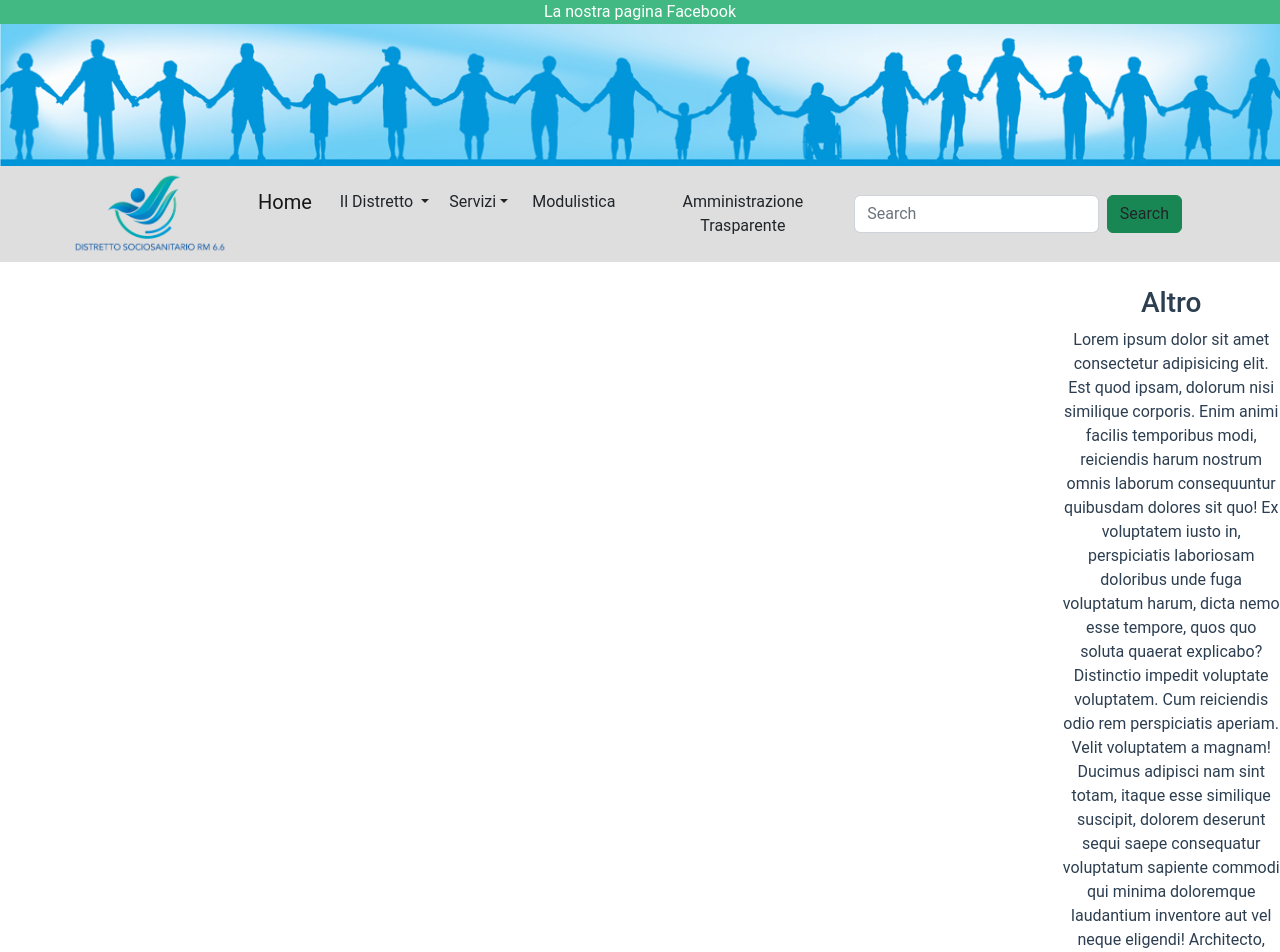
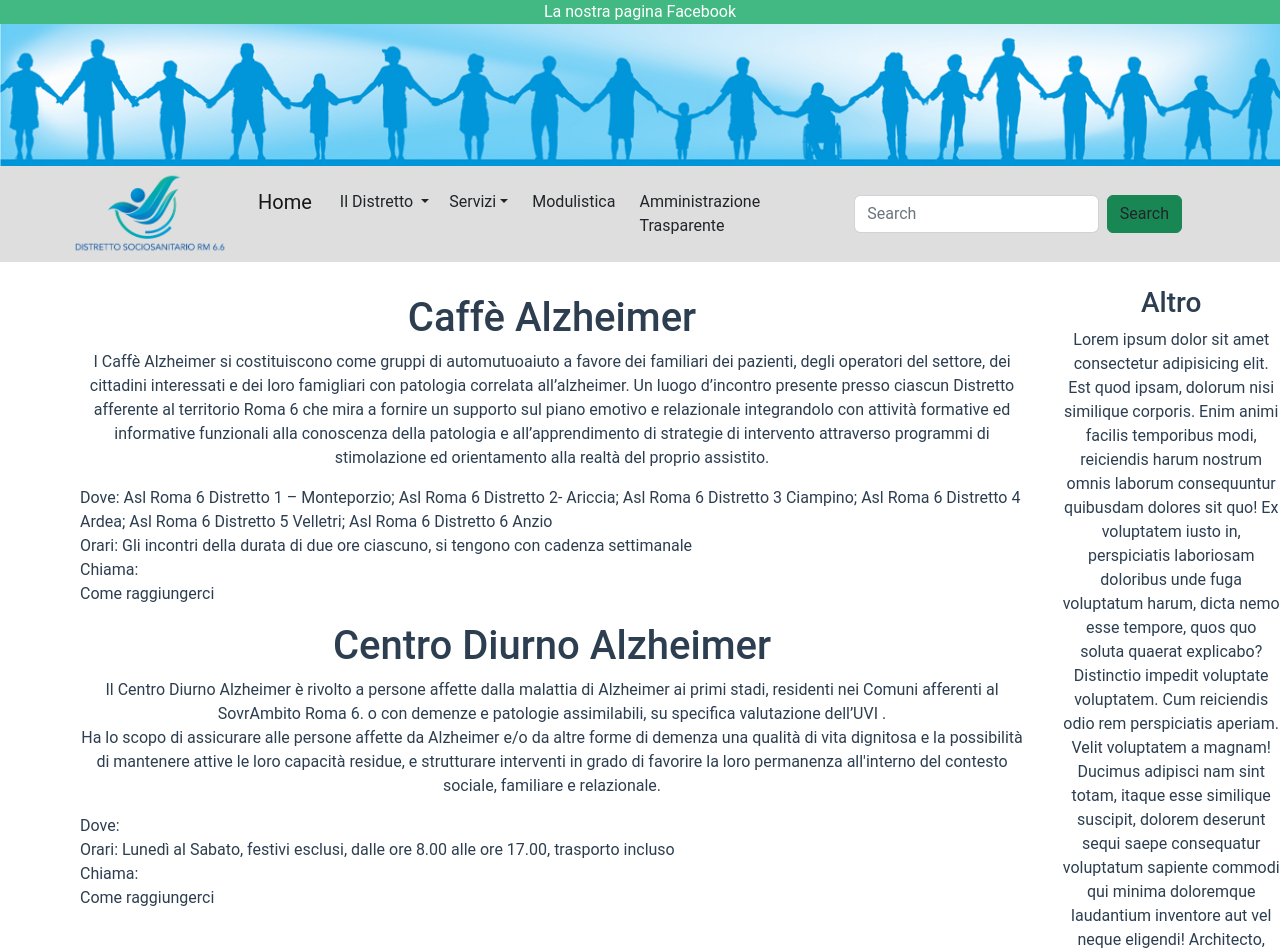
Before and after one commit to Ruma303/ciglieri-demo, a Vue app: page /centro-diurno-alzheimer in a window 1280 px wide. Shown: the top 952 px of the page. Built offline with nearby package versions, Linux system fonts and the light colour scheme.

Commit message:
Supporto per Anziani e Disabili

```diff
--- a/src/App.vue
+++ b/src/App.vue
@@ -40,6 +40,7 @@ export default {
 }
 ul {
     list-style: none;
+    text-align: left;
 }
 a {
     text-decoration: none;
--- a/src/components/header/NavbarComponent.vue
+++ b/src/components/header/NavbarComponent.vue
@@ -52,7 +52,7 @@
               <a class="nav-link dropdown-toggle text-dark px-2" href="#" role="button" data-bs-toggle="dropdown" data-bs-auto-close="outside" aria-expanded="false">
                 Supporto per Anziani e Disabili</a>
               <ul class="dropdown-menu">
-                <li><router-link to="/" class="dropdown-item">Assistenza Domiciliare Integrata</router-link></li>
+                <li><router-link to="/assistenza-domiciliare-integrata" class="dropdown-item">Assistenza Domiciliare Integrata</router-link></li>
                 <li><router-link to="/" class="dropdown-item">Assistenza domiciliare</router-link></li>
                 <li><router-link to="/" class="dropdown-item">Centro Anziani</router-link></li>
                 <li><router-link to="/" class="dropdown-item">Azioni di supporto per i Caregivers</router-link></li>
@@ -60,7 +60,7 @@
                 <li><router-link to="/" class="dropdown-item">Dopo di Noi</router-link></li>
                 <li><router-link to="/" class="dropdown-item">Centro Diurno Disabili Adulti</router-link></li>
                 <li><router-link to="/" class="dropdown-item">Abbattimento barriere architettoniche</router-link></li>
-                <li><router-link to="/" class="dropdown-item">Centro Diurno Caffè Alzheimer</router-link></li>
+                <li><router-link to="/centro-diurno-alzheimer" class="dropdown-item">Centro Diurno Caffè Alzheimer</router-link></li>
               </ul>
             </li>
 
--- a/src/router/router.js
+++ b/src/router/router.js
@@ -13,6 +13,11 @@ import ProntoInterventoSociale from '@/views/Servizi/Ricevi aiuto/ProntoInterven
 //* Famiglie e minori
 import AssistenzaDomiciliareSocioEducativa from '@/views/Servizi/Famiglie e minori/AssistenzaDomiciliareSocioEducativa.vue';
 import SpazioNeutroIncontriProtetti from '@/views/Servizi/Famiglie e minori/SpazioNeutroIncontriProtetti.vue';
+
+//* Supporto per Anziani e Disabili
+import AssistenzaDomiciliareIntegrata from '@/views/Servizi/Supporto per Anziani e Disabili/AssistenzaDomiciliareIntegrata.vue';
+import CentroDiurnoAlzheimer from '@/views/Servizi/Supporto per Anziani e Disabili/CentroDiurnoAlzheimer.vue';
+//import AssistenzaDomiciliareIntegrata from '@/views/Servizi/Supporto per Anziani e Disabili/AssistenzaDomiciliareIntegrata.vue';
 
 
 const routes = [
@@ -57,7 +62,22 @@ const routes = [
     component: SpazioNeutroIncontriProtetti,
   },
 
-
+  //* Supporto per Anziani e Disabili
+  {
+    path: '/assistenza-domiciliare-integrata',
+    name: 'AssistenzaDomiciliareIntegrata',
+    component: AssistenzaDomiciliareIntegrata,
+  },
+   {
+    path: '/centro-diurno-alzheimer',
+    name: 'CentroDiurnoAlzheimer',
+    component: CentroDiurnoAlzheimer,
+  },
+/*   {
+    path: '/pronto-intervento-sociale',
+    name: 'ProntoInterventoSociale',
+    component: ProntoInterventoSociale,
+  }, */
 
 
 
--- /dev/null
+++ b/src/views/Servizi/Supporto per Anziani e Disabili/AssistenzaDomiciliareIntegrata.vue
@@ -0,0 +1,29 @@
+<template>
+    <div>
+      <h1>Assistenza Domiciliare Integrata</h1>
+      <p>L’assistenza domiciliare diretta integrata è rivolta alle persone in condizione di disabilità gravissima beneficiarie dell’indennità di accompagnamento, è costituita da un insieme di prestazioni sociali rese a domicilio, finalizzata a favorire la permanenza delle persone in condizioni di necessità nel proprio ambiente, nonché ad elevare la qualità della vita delle stesse, ad evitare il fenomeno dell'isolamento, dell'emarginazione sociale e dell’istituzionalizzazione.
+      </p>
+      <ul class="px-0">
+        <li>Dove</li>
+        <li>Orari</li>
+        <li>Chiama</li>
+        <li>Come raggiungerci</li>
+        <li>Assistenza domiciliare</li>
+        <li>Centro Anziani</li>
+        <li>Azioni di supporto per i Caregivers</li>
+        <li>Vita Indipendente</li>
+        <li>Dopo di Noi</li>
+        <li>Centro Diurno Disabili Adulti</li>
+        <li>Abbattimento barriere architettoniche</li>
+
+      </ul>
+    </div>
+</template>
+<script>
+//import
+export default {
+    name: 'AssistenzaDomiciliareIntegrata',
+}
+</script>
+<style lang="scss" scoped>
+</style>
--- /dev/null
+++ b/src/views/Servizi/Supporto per Anziani e Disabili/CentroDiurnoAlzheimer.vue
@@ -0,0 +1,40 @@
+<template>
+    <div>
+
+      <section>
+
+        <h1>Caffè Alzheimer</h1>
+        <p>
+          I Caffè Alzheimer si costituiscono come gruppi di automutuoaiuto a favore dei familiari dei pazienti, degli operatori del settore, dei cittadini interessati e dei loro famigliari con patologia correlata all’alzheimer. Un luogo d’incontro presente presso ciascun Distretto afferente al territorio Roma 6 che mira a fornire un supporto sul piano emotivo e relazionale integrandolo con attività formative ed informative funzionali alla conoscenza della patologia e all’apprendimento di strategie di intervento attraverso programmi di stimolazione ed orientamento alla realtà del proprio assistito.
+        </p>
+        <ul class="px-0">
+          <li>Dove: Asl Roma 6 Distretto 1 – Monteporzio; Asl Roma 6 Distretto 2- Ariccia; Asl Roma 6 Distretto 3 Ciampino; Asl Roma 6 Distretto 4 Ardea; Asl Roma 6 Distretto 5 Velletri; Asl Roma 6 Distretto 6 Anzio </li>
+          <li>Orari: Gli incontri della durata di due ore ciascuno, si tengono con cadenza settimanale </li>
+          <li>Chiama: </li>
+          <li>Come raggiungerci</li>
+        </ul>
+      </section>
+      <section>
+        <h1>Centro Diurno Alzheimer</h1>
+        <p>
+          Il Centro Diurno Alzheimer è rivolto a persone affette dalla malattia di Alzheimer ai primi stadi, residenti nei Comuni afferenti al SovrAmbito Roma 6. o con demenze e patologie assimilabili, su specifica valutazione dell’UVI . <br>
+          Ha lo scopo di assicurare alle persone affette da Alzheimer e/o da altre forme di demenza una qualità di vita dignitosa e la possibilità di mantenere attive le loro capacità residue, e strutturare interventi in grado di favorire la loro permanenza all'interno del contesto sociale, familiare e relazionale.
+
+        </p>
+        <ul class="px-0">
+          <li>Dove:</li>
+          <li>Orari: Lunedì al Sabato, festivi esclusi, dalle ore 8.00 alle ore 17.00, trasporto incluso</li>
+          <li>Chiama: </li>
+          <li>Come raggiungerci</li>
+        </ul>
+      </section>
+      </div>
+</template>
+<script>
+//import
+export default {
+    name: 'CentroDiurnoAlzheimer',
+}
+</script>
+<style lang="scss" scoped>
+</style>
```
